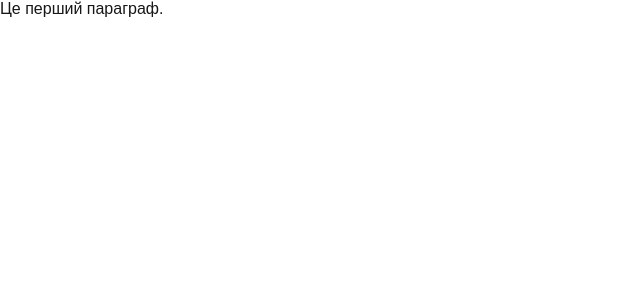
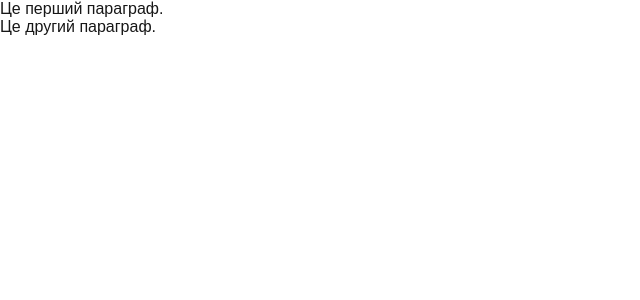
Before and after one commit to OleksandrTrokhymchuk/gitbranchtest, a Next.js app: page / in a window 1280 px wide. Shown: the top 300 px of the page, without its empty margins (0-640 px from the left). Built offline with nearby package versions, Linux system fonts and the light colour scheme.

Commit message:
add second paragraph

```diff
--- a/src/app/page.tsx
+++ b/src/app/page.tsx
@@ -6,6 +6,7 @@ export default function Home() {
     <>
       <main>
         <p>Це перший параграф.</p>
+        <p>Це другий параграф.</p>
       </main>
     </>
   );
```
